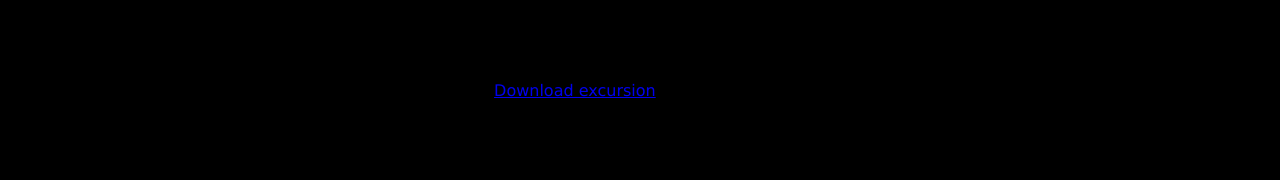
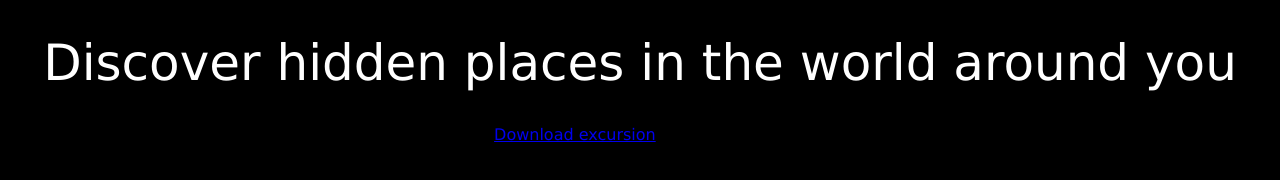
Before and after one commit to lou-pastorino/excursion, a plain HTML site: page index.html in a window 1280 px wide. Drawn offline with Linux system fonts and the light colour scheme.

Commit message:
Added header styles

```diff
--- a/index.html
+++ b/index.html
@@ -7,7 +7,7 @@
     <link rel="stylesheet" href="resources/css/style.css">
 </head>
 <body>
-    <h1>Discover hidden places in the world around you</h1>
+    <h1 class="header--main">Discover hidden places in the world around you</h1>
     <p><a href="#">Download excursion</a> (Coming Soon!)</p>
 </body>
 </html>
--- a/resources/css/style.css
+++ b/resources/css/style.css
@@ -3,3 +3,9 @@ body{
     text-align: center;
     font-family: Verdana, Geneva, Tahoma, sans-serif;
 }
+
+.header--main {
+    font-weight: normal;
+    font-size: 50px;
+    color: white;
+}
```
